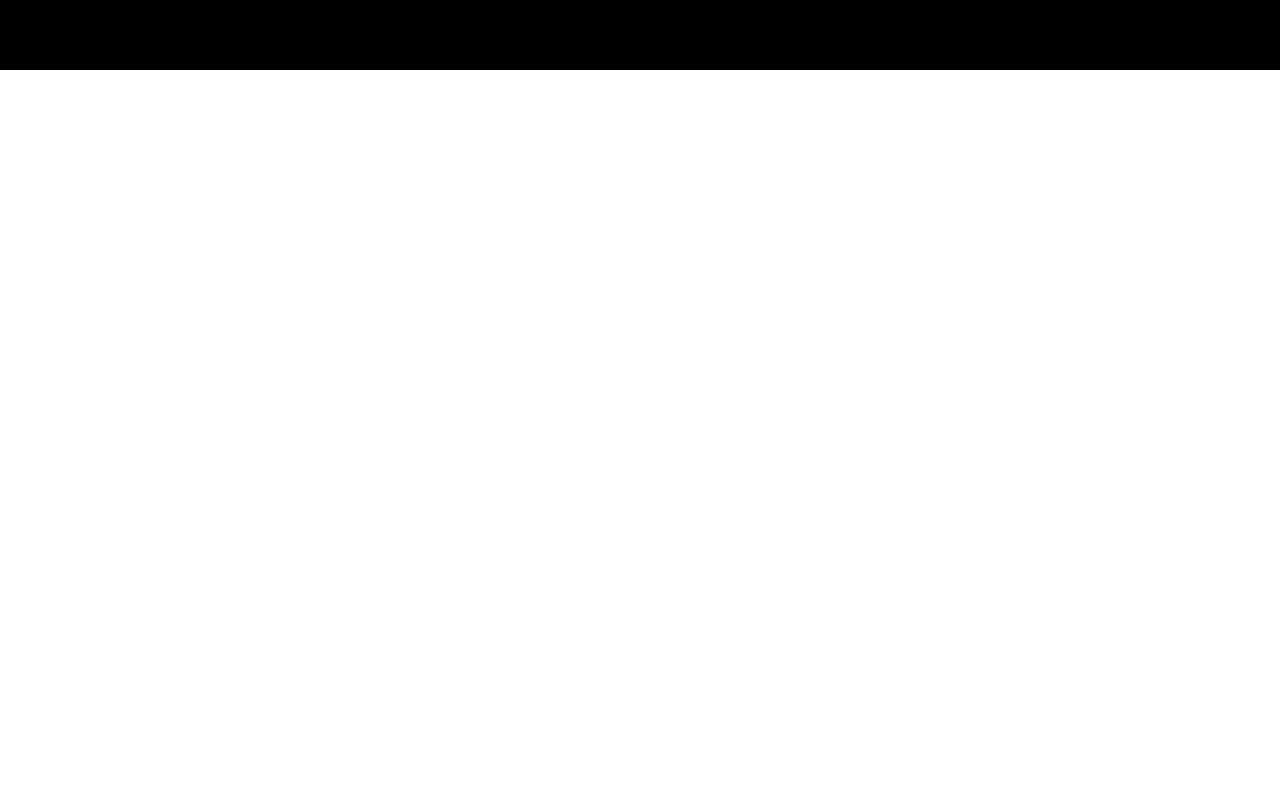
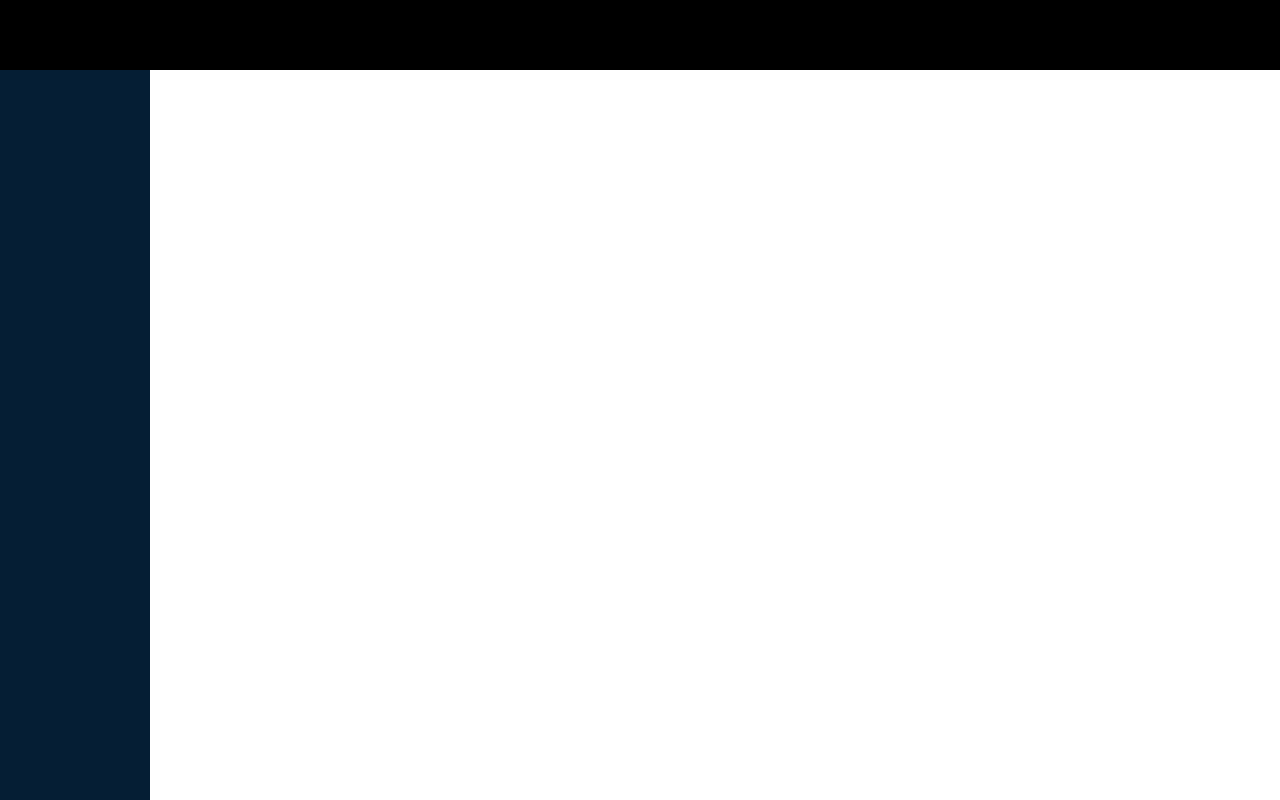
Before and after one commit to alessiaBer/html-css-bootstrap-dashboard, a plain HTML site: page index.html in a window 1280 px wide. Drawn offline with nearby package versions, Linux system fonts and the light colour scheme.

Commit message:
[add] sidebar block

```diff
--- a/assets/css/style.css
+++ b/assets/css/style.css
@@ -3,12 +3,14 @@ navbar: white
 navbar-search-bg: #e5e5e5
 main-header:primary
 card-header: #f7f7f7
-sidebar-bg-dark: #051e34
+sidebar-bg-dark: #051e34, $blue-900
 sidebar-bg-light: #12293e
 *****/
 
 /* #region Common */
-
+:root {
+    --dash-dark-blue: #051e34;
+}
 /* #endregion Common */
 
 /* #region Debug */
@@ -16,6 +18,12 @@ sidebar-bg-light: #12293e
     height: 70px;
     background-color: black;
 }
+
+.debug .sidebar {
+    width: 70px;
+    height: calc(100vh - 70px);
+}
+
 /* #endregion Debug */
 
 /* #region Utilities */
@@ -25,3 +33,17 @@ sidebar-bg-light: #12293e
 /* #region Header */
 
 /* #endregion Header */
+
+/* #region Main */
+.sidebar {
+    background-color: var(--dash-dark-blue);
+}
+/* #endregion Main */
+
+/* #region Media Queries */
+@media screen and (min-width: 1200px) {
+    .debug .sidebar {
+        width: 150px;
+    }
+}
+/* #region Media Queries */
```
